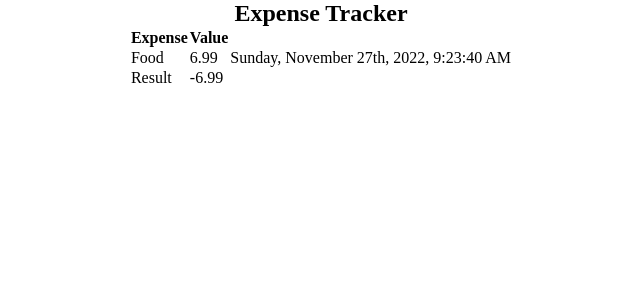
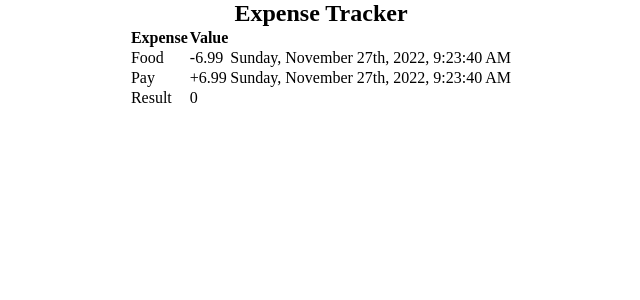
Before and after one commit to edewindt/ExpenseTracker, a SvelteKit app: page / in a window 1280 px wide. Shown: the top 300 px of the page, without its empty margins (319-959 px from the left). Built offline with nearby package versions, Linux system fonts and the light colour scheme.

Commit message:
Calculations work, conditional rendering works

```diff
--- a/src/routes/+page.svelte
+++ b/src/routes/+page.svelte
@@ -6,6 +6,12 @@
 			name: 'Food',
 			cost: 6.99,
 			negative: true,
+			time: dateFormat(now, 'dddd, mmmm dS, yyyy, h:MM:ss TT')
+		},
+		{
+			name: 'Pay',
+			cost: 6.99,
+			negative: false,
 			time: dateFormat(now, 'dddd, mmmm dS, yyyy, h:MM:ss TT')
 		}
 	];
@@ -30,7 +36,11 @@
 <table>
 	<tr><th>Expense</th><th>Value</th></tr>
 	{#each expenses as { name, cost, negative, time }}
-		<tr><td>{name}</td><td>{cost}</td><td>{time}</td></tr>
+		<tr
+			><td>{name}</td><td
+				>{#if negative}-{cost}{:else}+{cost}{/if}</td
+			><td>{time}</td></tr
+		>
 	{/each}
 	<tr><td>Result</td><td>{result}</td></tr>
 </table>
```
